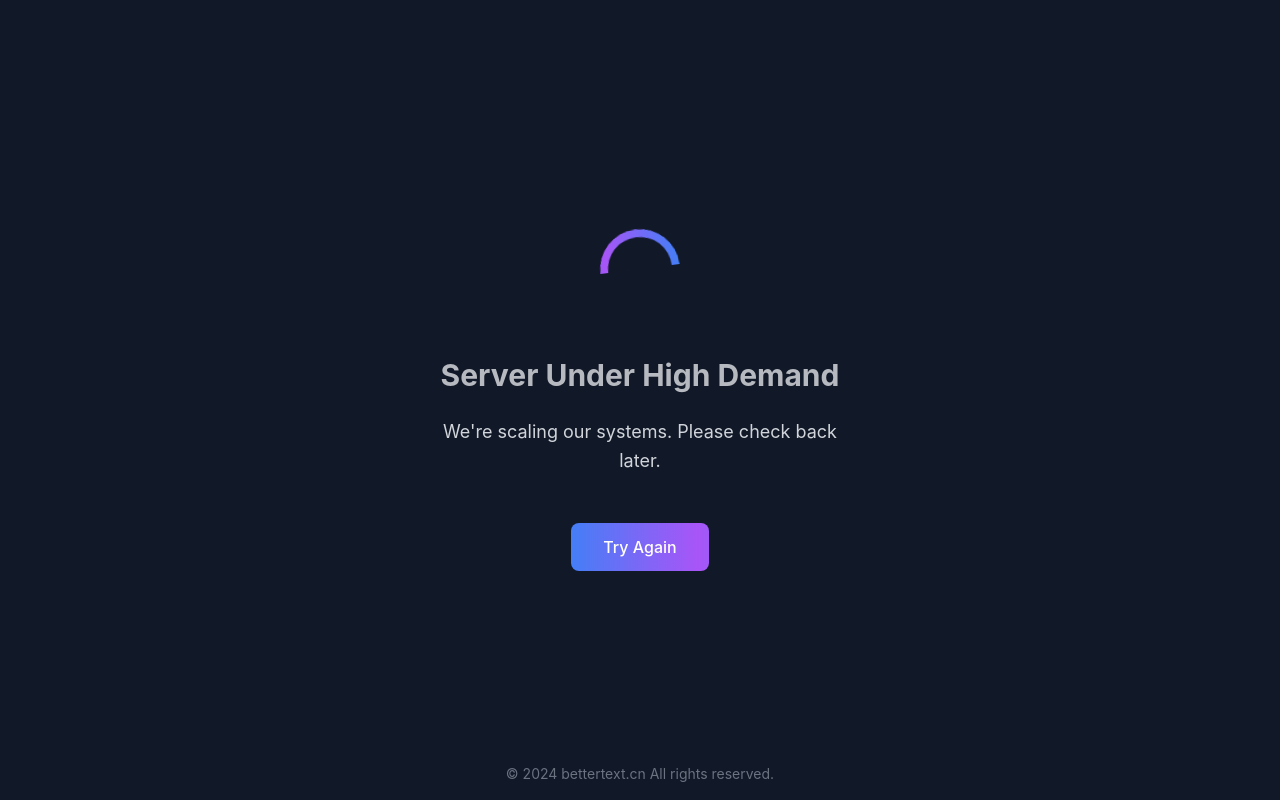
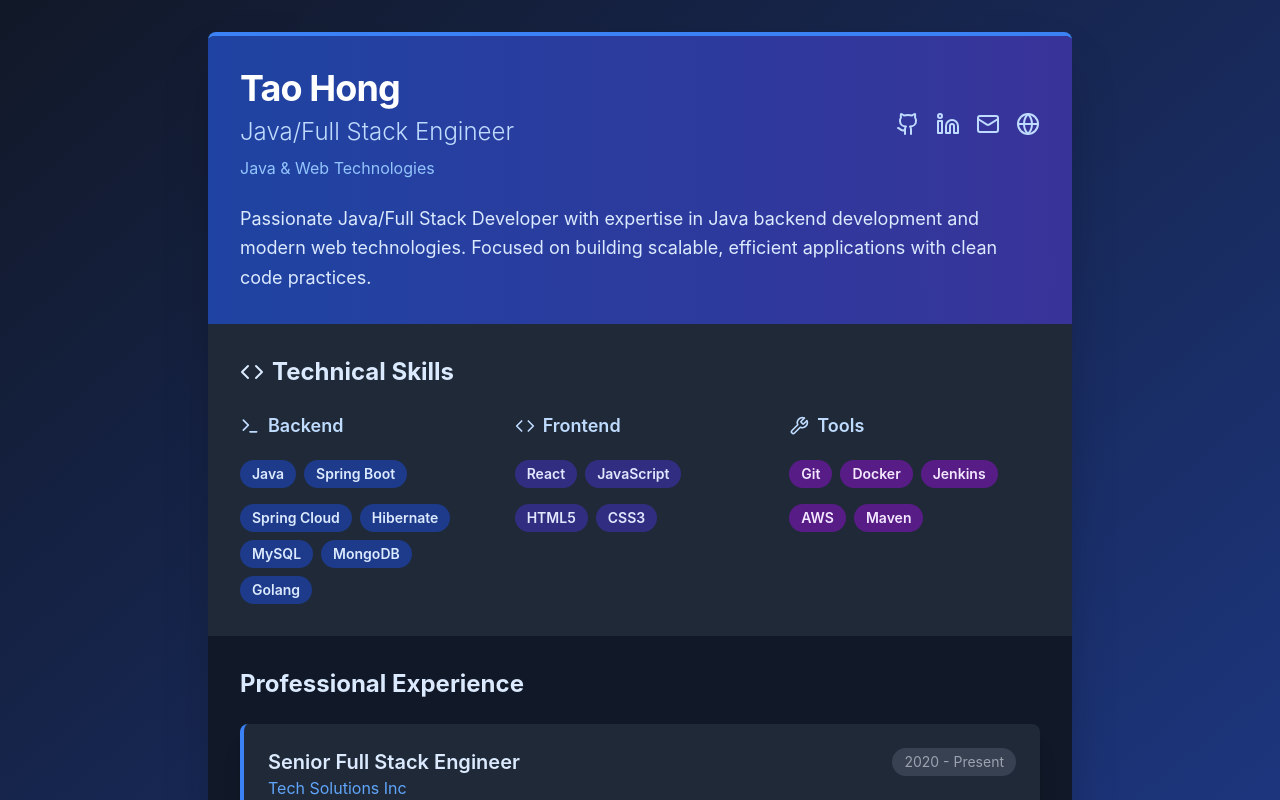
Before and after one commit to thgeek24/thgeek-web, a React (Create React App) app: page / in a window 1280 px wide. Shown: the top 800 px of the page. Built offline with nearby package versions, Linux system fonts and the light colour scheme.

Commit message:
feat: change ServerBusyPage to ProfilePage

```diff
--- a/package.json
+++ b/package.json
@@ -6,6 +6,7 @@
     "@testing-library/jest-dom": "^5.17.0",
     "@testing-library/react": "^13.4.0",
     "@testing-library/user-event": "^13.5.0",
+    "lucide-react": "^0.460.0",
     "react": "^18.3.1",
     "react-dom": "^18.3.1",
     "react-scripts": "5.0.1",
--- a/src/App.js
+++ b/src/App.js
@@ -1,12 +1,11 @@
 import React from 'react';
 import './App.css';
-import ServerBusyPage from "./components/pages/ServerBusyPage";
-
+import ProfilePage from "./components/pages/Profile";
 
 function App() {
     return (
         <div>
-            <ServerBusyPage/>
+            <ProfilePage/>
         </div>
     );
 }
--- /dev/null
+++ b/src/components/pages/Profile.jsx
@@ -0,0 +1,149 @@
+import React, {useState, useEffect} from 'react';
+import {Github, Linkedin, Mail, Globe, Code, Terminal, Wrench} from 'lucide-react';
+
+const ProfilePage = () => {
+    const [isVisible, setIsVisible] = useState(false);
+    const [activeSection, setActiveSection] = useState('skills');
+
+    useEffect(() => {
+        setIsVisible(true);
+    }, []);
+
+    const personalInfo = {
+        name: "Tao Hong",
+        title: "Java/Full Stack Engineer",
+        specialization: "Java & Web Technologies",
+        bio: "Passionate Java/Full Stack Developer with expertise in Java backend development and modern web technologies. Focused on building scalable, efficient applications with clean code practices.",
+    };
+
+    const skills = {
+        backend: ["Java", "Spring Boot", "Spring Cloud", "Hibernate", "MySQL", "MongoDB", "Golang"],
+        frontend: ["React", "JavaScript", "HTML5", "CSS3"],
+        tools: ["Git", "Docker", "Jenkins", "AWS", "Maven"]
+    };
+
+    const experience = [
+        {
+            company: "Tech Solutions Inc",
+            position: "Senior Full Stack Engineer",
+            period: "2020 - Present",
+            description: "Leading development of enterprise applications using Java/Spring Boot and React"
+        },
+        {
+            company: "Digital Innovations Co",
+            position: "Java Developer",
+            period: "2018 - 2020",
+            description: "Developed and maintained Java-based backend services"
+        }
+    ];
+
+    const fadeInClass = isVisible ? 'opacity-100 translate-y-0' : 'opacity-0 translate-y-10';
+
+    return (
+        <div
+            className={`min-h-screen bg-gradient-to-br from-gray-900 to-blue-900 py-8 transition-all duration-1000 ${fadeInClass}`}>
+            <div className="max-w-4xl mx-auto px-4">
+                {/* Profile Card */}
+                <div
+                    className="bg-gray-800 rounded-lg shadow-2xl overflow-hidden border-t-4 border-blue-500 transform hover:scale-[1.01] transition-transform duration-300">
+                    {/* Profile Header */}
+                    <div
+                        className="relative bg-gradient-to-r from-blue-900 to-indigo-900 p-8 text-white overflow-hidden">
+                        <div
+                            className="absolute inset-0 bg-gradient-to-r from-blue-600/30 to-indigo-600/30 animate-pulse"/>
+                        <div className="relative z-10">
+                            <div className="flex items-center justify-between">
+                                <div className="space-y-2">
+                                    <h1 className="text-4xl font-bold tracking-tight">{personalInfo.name}</h1>
+                                    <p className="text-2xl font-light text-blue-200">{personalInfo.title}</p>
+                                    <p className="text-blue-300">{personalInfo.specialization}</p>
+                                </div>
+                                <div className="flex space-x-4">
+                                    {[Github, Linkedin, Mail, Globe].map((Icon, index) => (
+                                        <div key={index} className="group relative">
+                                            <Icon
+                                                className="w-6 h-6 cursor-pointer transform transition-all duration-300 hover:scale-110 text-blue-200 hover:text-white"
+                                            />
+                                            <div
+                                                className="absolute -bottom-8 left-1/2 transform -translate-x-1/2 bg-black text-white text-xs py-1 px-2 rounded opacity-0 group-hover:opacity-100 transition-opacity duration-300">
+                                                {Icon.name}
+                                            </div>
+                                        </div>
+                                    ))}
+                                </div>
+                            </div>
+                            <p className="mt-6 text-lg text-blue-100 leading-relaxed max-w-3xl">{personalInfo.bio}</p>
+                        </div>
+                    </div>
+
+                    {/* Skills Section */}
+                    <div className="p-8 bg-gray-800">
+                        <h2 className="text-2xl font-bold text-blue-100 mb-6 flex items-center">
+                            <Code className="mr-2"/>
+                            Technical Skills
+                        </h2>
+                        <div className="grid grid-cols-1 md:grid-cols-3 gap-6">
+                            {Object.entries(skills).map(([category, skillList]) => (
+                                <div
+                                    key={category}
+                                    className="transform hover:scale-105 transition-all duration-300"
+                                >
+                                    <h3 className="text-lg font-semibold text-blue-200 mb-3 flex items-center">
+                                        {category === 'backend' && <Terminal className="w-5 h-5 mr-2"/>}
+                                        {category === 'frontend' && <Code className="w-5 h-5 mr-2"/>}
+                                        {category === 'tools' && <Wrench className="w-5 h-5 mr-2"/>}
+                                        {category.charAt(0).toUpperCase() + category.slice(1)}
+                                    </h3>
+                                    <div className="space-y-2">
+                                        {skillList.map((skill) => (
+                                            <span
+                                                key={skill}
+                                                className={`
+                          inline-block rounded-full px-3 py-1 text-sm font-semibold mr-2 mb-2
+                          transform hover:scale-105 transition-all duration-300
+                          ${category === 'backend' ? 'bg-blue-900 text-blue-100 hover:bg-blue-800' : ''}
+                          ${category === 'frontend' ? 'bg-indigo-900 text-indigo-100 hover:bg-indigo-800' : ''}
+                          ${category === 'tools' ? 'bg-purple-900 text-purple-100 hover:bg-purple-800' : ''}
+                        `}
+                                            >
+                        {skill}
+                      </span>
+                                        ))}
+                                    </div>
+                                </div>
+                            ))}
+                        </div>
+                    </div>
+
+                    {/* Experience Section */}
+                    <div className="p-8 bg-gray-900">
+                        <h2 className="text-2xl font-bold text-blue-100 mb-6">Professional Experience</h2>
+                        <div className="space-y-6">
+                            {experience.map((exp, index) => (
+                                <div
+                                    key={index}
+                                    className="bg-gray-800 p-6 rounded-lg shadow-xl hover:shadow-2xl transition-shadow duration-300 border-l-4 border-blue-500 transform hover:scale-[1.02] transition-all duration-300"
+                                >
+                                    <div className="flex justify-between items-start">
+                                        <div>
+                                            <h3 className="text-xl font-semibold text-blue-100">{exp.position}</h3>
+                                            <p className="text-blue-400 hover:text-blue-300 transition-colors duration-300">
+                                                {exp.company}
+                                            </p>
+                                        </div>
+                                        <span className="text-gray-400 bg-gray-700 px-3 py-1 rounded-full text-sm">
+                      {exp.period}
+                    </span>
+                                    </div>
+                                    <p className="mt-3 text-gray-300 leading-relaxed">{exp.description}</p>
+                                </div>
+                            ))}
+                        </div>
+                    </div>
+                </div>
+            </div>
+        </div>
+    );
+};
+
+export default ProfilePage;
```
Also changed, not shown: 1 other file (tests, documents, lock files or other folders).
